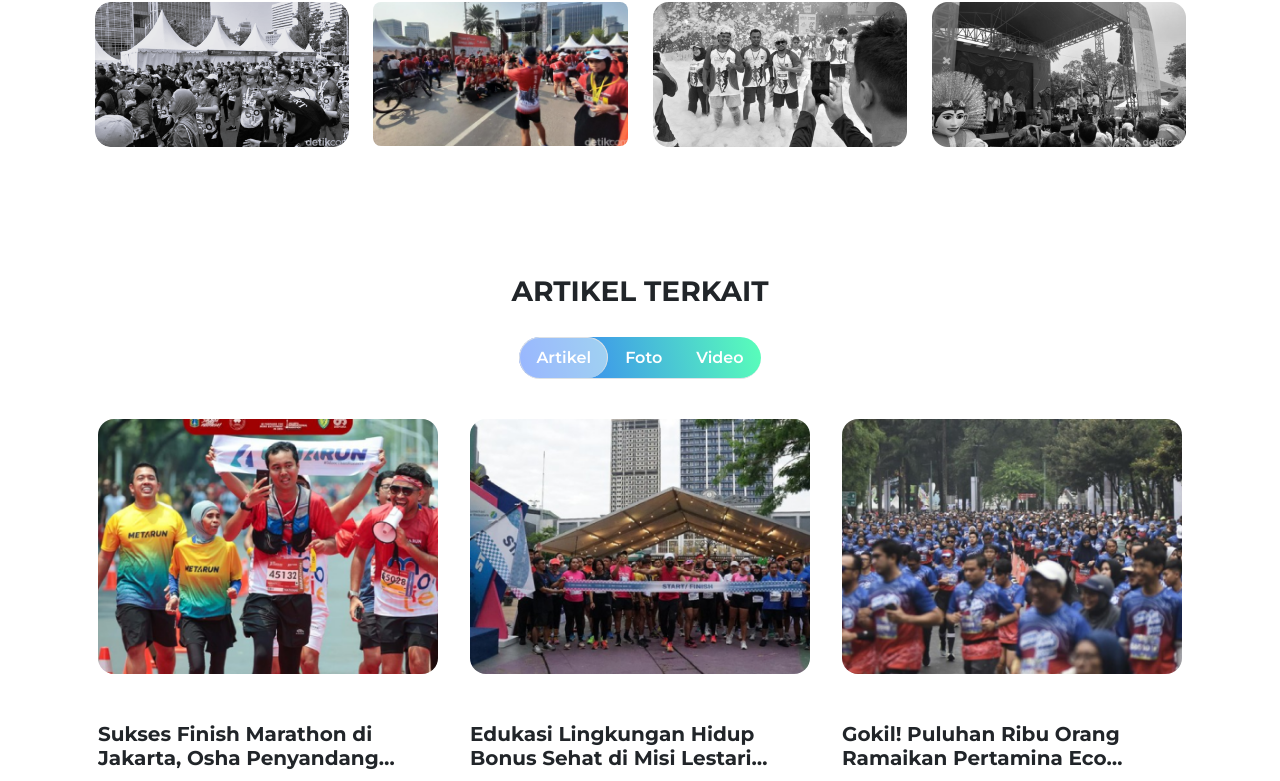
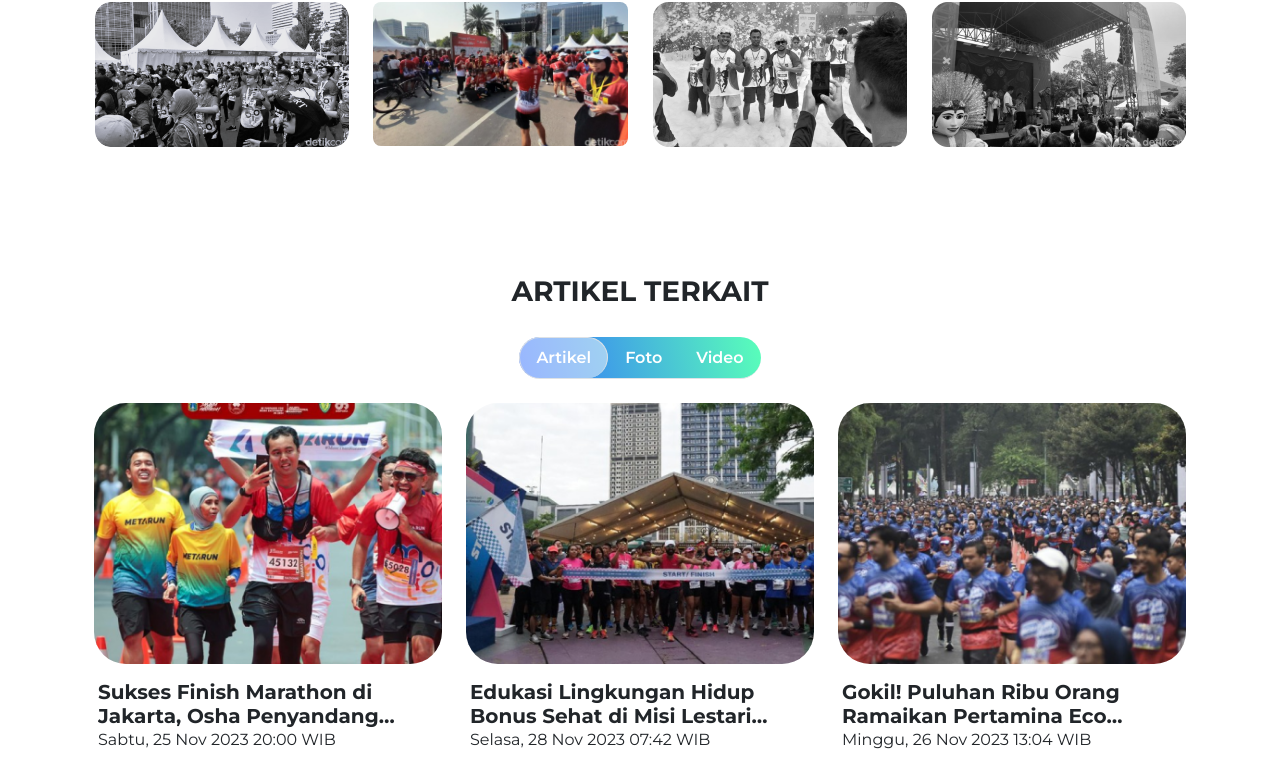
Before and after one commit to dindarosalin/Detikcom_FrontendDesignAssignment_dindarosalin, a React (Vite) app: page / in a window 1280 px wide. Shown: the part 2698-3479 px from the top of the page. Built offline with nearby package versions, Linux system fonts and the light colour scheme.

Commit message:
update animation

```diff
--- /dev/null
+++ b/src/components/artikel.jsx
@@ -0,0 +1,71 @@
+import { useState } from 'react';
+import './styles/berita.css';
+import { artikel } from './data/data-artikel';
+import { Container, Row, Col, Nav, Button, Image } from 'react-bootstrap';
+import { ImageFill, CameraVideoFill } from 'react-bootstrap-icons';
+
+const Artikel = () => {
+    const [activeTab, setActiveTab] = useState('artikel');
+
+    const handleTabChange = (tab) => {
+        setActiveTab(tab);
+    };
+
+    return (
+        <div className='berita pb-5'>
+            <Container className='p-4 pb-5'>
+                <div className='text-center'>
+                    <h3 className='text-center fw-bolder m-3 mb-1'>ARTIKEL TERKAIT</h3>
+                    <Nav fill variant="tabs" className='nav-berita rounded-pill mb-4 d-inline-flex m-4' activeKey={activeTab} onSelect={handleTabChange}>
+                        <Nav.Item>
+                            <Nav.Link eventKey="artikel" className='rounded-pill'>Artikel</Nav.Link>
+                        </Nav.Item>
+                        <Nav.Item>
+                            <Nav.Link eventKey="foto" className='rounded-pill'>Foto</Nav.Link>
+                        </Nav.Item>
+                        <Nav.Item>
+                            <Nav.Link eventKey="video" className='rounded-pill'>Video</Nav.Link>
+                        </Nav.Item>
+                    </Nav>
+                </div>
+                <Row xs={1} sm={2} md={3} className='g-4 mb-5 pb-5'>
+                    {artikel.map((artikel) => (
+                        <Col key={artikel.id}>
+                            <div className='border-0 position-relative rounded-4 card-artikel'>
+                                {activeTab !== 'artikel' && (
+                                    <span className={`position-absolute top-0 start-0 m-3 mt-4 text-white bg-black bg-opacity-50 rounded p-1 icon-fv ${activeTab !== 'artikel' ? '' : 'd-none'}`}>
+                                        {activeTab === 'foto' ? <ImageFill className="m-1" /> : <CameraVideoFill className="m-1" />}
+                                        {activeTab === 'foto' ? artikel.foto : artikel.video}
+                                    </span>
+                                )}
+                                <Row md={1} lg={1} className='align-items-center d-flex'>
+                                    <Col sm={12} md={4} className='card-imagee'>
+                                        <div className='d-flex flex-row flex-md-column justify-content-center justify-content-md-start'>
+                                            <Image variant='top' src={artikel.image} className='rounded-4 card-image d-block d-md-none' />
+                                            <Image variant='top' src={artikel.image} className='rounded-4 card-image ratio ratio-1x1 d-none d-md-block' />
+                                        </div>
+                                    </Col>
+                                    <Col sm={12} md={8} className='p-0'>
+                                        <div className='p-2 m-2'>
+                                            <h5 className='mt-3 fw-bold card-title-artikel'>
+                                                {artikel.title}
+                                            </h5>
+                                            <p className='card-text-artikel'>
+                                                {artikel.datetime}
+                                            </p>
+                                        </div>
+                                    </Col>
+                                </Row>
+                            </div>
+                        </Col>
+                    ))}
+                </Row>
+                <div className='mt-3 text-center '>
+                    <Button className='rounded-pill mb-5 btn-berita'>LIHAT LEBIH BANYAK</Button>
+                </div>
+            </Container>
+        </div>
+    );
+}
+
+export default Artikel;
--- a/src/components/berita.jsx
+++ b/src/components/berita.jsx
@@ -1,7 +1,7 @@
 import { useState } from 'react';
 import './styles/berita.css';
 import { artikel } from './data/data-artikel';
-import { Container, Card, Row, Col, Nav, Button } from 'react-bootstrap';
+import { Container, Card, Row, Col, Nav, Button, Image } from 'react-bootstrap';
 import { ImageFill, CameraVideoFill } from 'react-bootstrap-icons';
 
 const Berita = () => {
@@ -31,20 +31,23 @@
         <Row xs={1} sm={2} md={3} className='g-4 mb-5 pb-5'>
           {artikel.map((artikel) => (
             <Col key={artikel.id}>
-              <Card className='border-0 position-relative rounded-4 card-artikel'>
+              <div className='border-0 position-relative rounded-5 card-artikel'>
                 {activeTab !== 'artikel' && (
-                  <span className={`position-absolute top-0 start-0 m-3 mt-4 text-white bg-black bg-opacity-50 rounded p-1 icon-fv ${activeTab !== 'artikel' ? '' : 'd-none'}`}>
+                  <span className={`position-absolute top-0 end-0 m-2 text-white bg-black bg-opacity-50 rounded p-1 icon-fv ${activeTab !== 'artikel' ? '' : 'd-none'}`}>
                     {activeTab === 'foto' ? <ImageFill className="m-1" /> : <CameraVideoFill className="m-1" />}
                     {activeTab === 'foto' ? artikel.foto : artikel.video}
                   </span>
                 )}
-                <Row sm={1} md={1} lg={1}>
-                  <Col className='p-3 card-imagee'>
-                    <Card.Img variant='top' src={artikel.image} className='rounded-4 card-image' />
+                <Row md={1} lg={1}>
+                  <Col sm={12} md={4}>
+                    <div className=' card-imagee rounded-5'>
+                      <Image variant='top' fluid src={artikel.image} className='rounded-4 d-block d-md-none embed-responsive embed-responsive-4by3' />
+                      <Image variant='top' fluid src={artikel.image} className='rounded-4 ratio ratio-1x1 d-none d-md-block embed-responsive embed-responsive-1by1' />
+                    </div>
                   </Col>
                   <Col className='p-0'>
                     <Card.Body className='p-2 m-2'>
-                      <Card.Title className='mt-3 fw-bold card-title-artikel'>
+                      <Card.Title className='fw-bold card-title-artikel'>
                         {artikel.title}
                       </Card.Title>
                       <Card.Text className='card-text-artikel'>
@@ -53,7 +56,7 @@
                     </Card.Body>
                   </Col>
                 </Row>
-              </Card>
+              </div>
             </Col>
           ))}
         </Row>
--- a/src/components/styles/about.css
+++ b/src/components/styles/about.css
@@ -3,7 +3,7 @@
 }
 
 .imagee:hover {
-    transform: scale(1.02);
+    transform: scale(1.1);
 }
 
 .cardd {
--- a/src/components/styles/berita.css
+++ b/src/components/styles/berita.css
@@ -40,19 +40,17 @@
     }
 }
 
-.card {
+.card-imagee {
     overflow: hidden;
+    position: relative;
 }
 
-.card-image {
-    transition: transform 0.3s ease-in-out;
-    object-fit: cover;
-    overflow: hidden;
+.card-imagee img {
+    transition: transform 0.3s ease-out;
 }
 
-.card-image:hover {
-    transform: scale(1.05);
-    cursor: pointer;
+.card-imagee:hover img {
+    transform: scale(1.1);
 }
 
 .card {
--- a/src/pages/main-page.jsx
+++ b/src/pages/main-page.jsx
@@ -4,6 +4,7 @@
 import Sponsors from '../components/sponsors'
 import Gallery from '../components/gallery'
 import Berita from '../components/berita'
+import  Artikel  from '../components/artikel'
 
 const MainPage = () => {
   return (
@@ -13,6 +14,7 @@
       <Sponsors></Sponsors>
       <Gallery></Gallery>
       <Berita></Berita>
+      <Artikel></Artikel>
     </>
   )
 }
```
Also changed, not shown: src/components/about.jsx (+1 -1 lines).
